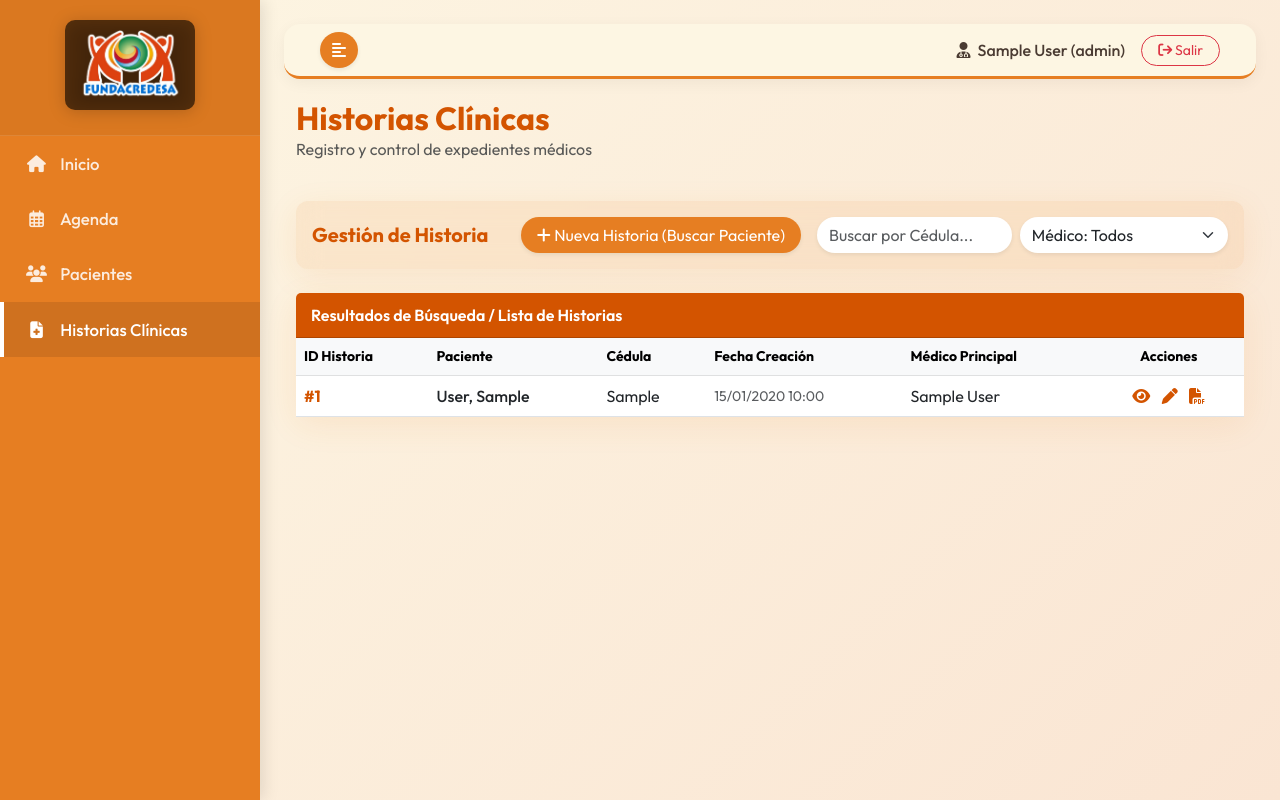
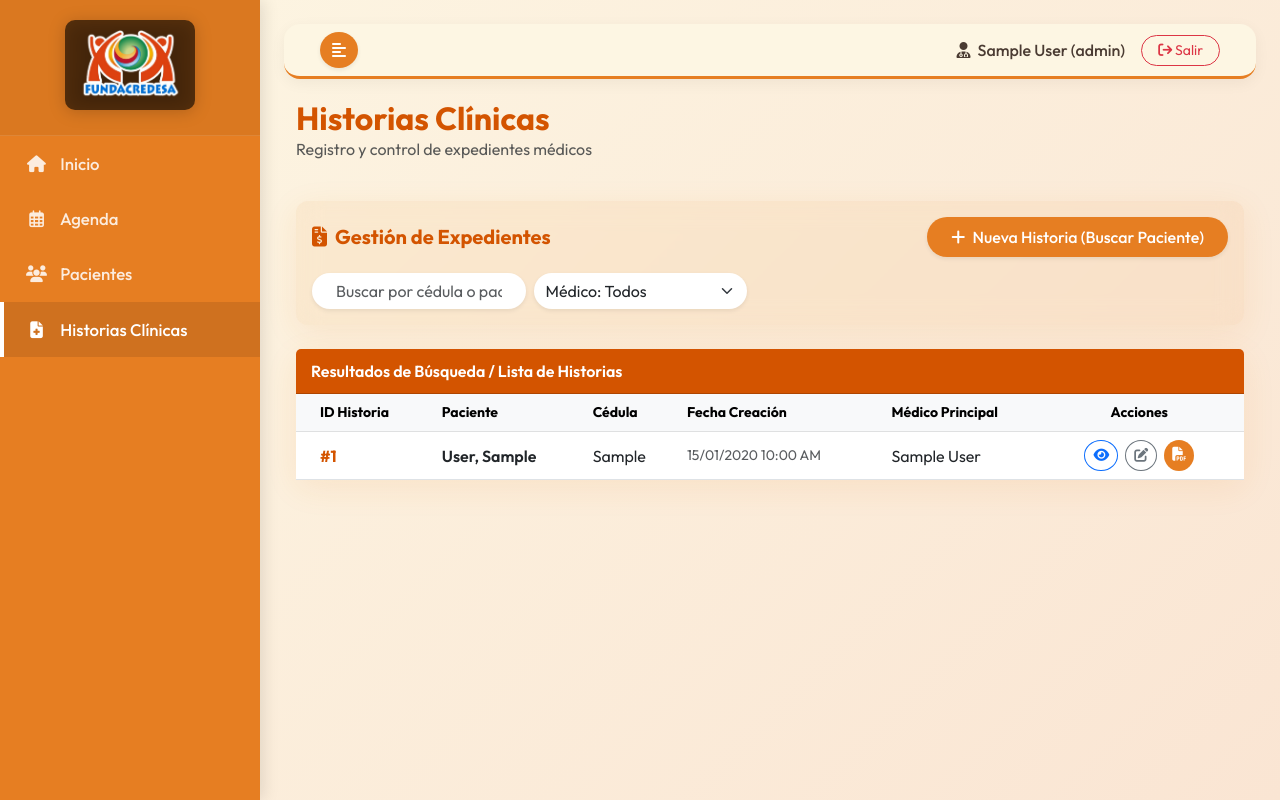
Before and after one commit to XorDu/citasmedicas_fundacredesa, a Flask app: page /historias/ in a window 1280 px wide. Run offline with Flask 3, Linux system fonts and the light colour scheme; a user stored in the database is signed in; tables that the repository leaves empty hold one stand-in row (values such as "Sample post"); some libraries are stand-ins or nearby versions.

Commit message:
Update frontend/templates/historias/list.html

```diff
--- a/frontend/templates/historias/list.html
+++ b/frontend/templates/historias/list.html
@@ -10,23 +10,22 @@
     </div>
 
     <!-- Barra de Filtros -->
-    <div class="card glass-card border-0 mb-4" style="background: rgba(230, 126, 34, 0.1);">
+    <div class="card glass-card border-0 mb-4" style="background: rgba(230, 126, 34, 0.08);">
         <div class="card-body p-3 d-flex align-items-center flex-wrap gap-3">
             <div class="flex-grow-1">
-                <h5 class="mb-0 text-primary-accent fw-bold">Gestión de Historia</h5>
+                <h5 class="mb-0 text-primary-accent fw-bold"><i class="fa-solid fa-file-invoice-dollar me-2"></i>Gestión de Expedientes</h5>
             </div>
             <div class="d-flex gap-2">
-                <!-- Para crear historia idealmente se selecciona el paciente primero en la vista de pacientes -->
-                <a href="{{ url_for('patients.index') }}" class="btn btn-primary-accent rounded-pill px-3 shadow-sm">
-                    <i class="fa-solid fa-plus"></i> Nueva Historia (Buscar Paciente)
+                <a href="{{ url_for('patients.index') }}" class="btn btn-primary-accent rounded-pill px-4 py-2 shadow-sm fw-medium">
+                    <i class="fa-solid fa-plus me-1"></i> Nueva Historia (Buscar Paciente)
                 </a>
             </div>
-            <div class="ms-auto d-flex gap-2">
-                <input type="text" class="form-control rounded-pill border-0 shadow-sm" placeholder="Buscar por Cédula...">
-                <select class="form-select border-0 shadow-sm rounded-pill">
-                    <option>Médico: Todos</option>
+            <div class="d-flex gap-2 flex-grow-1 flex-md-grow-0" style="max-width: 450px;">
+                <input type="text" id="historiaSearch" class="form-control rounded-pill border-0 shadow-sm px-4" placeholder="Buscar por cédula o paciente...">
+                <select id="doctorFilter" class="form-select border-0 shadow-sm rounded-pill">
+                    <option value="">Médico: Todos</option>
                     {% for m in medicos %}
-                    <option>{{ m.full_name }}</option>
+                    <option value="{{ m.full_name }}">{{ m.full_name }}</option>
                     {% endfor %}
                 </select>
             </div>
@@ -35,7 +34,7 @@
 
     <!-- Lista de Historias -->
     <div class="card glass-card border-0 mb-4">
-        <div class="card-header ui-block-header">
+        <div class="card-header ui-block-header bg-primary-accent text-white">
             Resultados de Búsqueda / Lista de Historias
         </div>
         <div class="card-body p-0">
@@ -43,26 +42,34 @@
                 <table class="table table-hover align-middle mb-0">
                     <thead class="table-light text-muted small">
                         <tr>
-                            <th>ID Historia</th>
+                            <th class="ps-4">ID Historia</th>
                             <th>Paciente</th>
                             <th>Cédula</th>
                             <th>Fecha Creación</th>
                             <th>Médico Principal</th>
-                            <th class="text-center">Acciones</th>
+                            <th class="text-center pe-4">Acciones</th>
                         </tr>
                     </thead>
-                    <tbody>
+                    <tbody id="historiasTableBody">
                         {% for h in historias %}
-                        <tr>
-                            <td class="fw-bold text-primary-accent">#{{ h.id }}</td>
-                            <td class="fw-medium">{{ h.patient.last_name }}, {{ h.patient.first_name }}</td>
+                        <tr class="historia-row" data-doctor="{{ h.doctor.full_name }}">
+                            <td class="fw-bold text-primary-accent ps-4">#{{ h.id }}</td>
+                            <td class="fw-semibold text-dark">{{ h.patient.last_name }}, {{ h.patient.first_name }}</td>
                             <td>{{ h.patient.cedula or 'N/A' }}</td>
-                            <td class="text-muted small">{{ h.created_at.strftime('%d/%m/%Y %H:%M') }}</td>
+                            <td class="text-muted small">{{ h.created_at.strftime('%d/%m/%Y %I:%M %p') }}</td>
                             <td>{{ h.doctor.full_name }}</td>
-                            <td class="text-center text-primary-accent">
-                                <a href="{{ url_for('historias.view', id=h.id) }}" class="text-primary-accent" title="Ver"><i class="fa-solid fa-eye mx-1"></i></a>
-                                <a href="{{ url_for('historias.edit', id=h.id) }}" class="text-primary-accent" title="Editar"><i class="fa-solid fa-pen mx-1"></i></a>
-                                <a href="{{ url_for('historias.generate_pdf', id=h.id) }}" class="text-primary-accent" title="Descargar PDF"><i class="fa-solid fa-file-pdf mx-1"></i></a>
+                            <td class="text-center pe-4">
+                                <div class="btn-group gap-2 justify-content-center">
+                                    <a href="{{ url_for('historias.view', id=h.id) }}" class="btn btn-sm btn-outline-primary rounded-circle" title="Ver Detalles">
+                                        <i class="fa-solid fa-eye"></i>
+                                    </a>
+                                    <a href="{{ url_for('historias.edit', id=h.id) }}" class="btn btn-sm btn-outline-secondary rounded-circle" title="Editar">
+                                        <i class="fa-solid fa-pen-to-square"></i>
+                                    </a>
+                                    <a href="{{ url_for('historias.generate_pdf', id=h.id) }}" class="btn btn-sm btn-primary-accent rounded-circle" title="Descargar PDF">
+                                        <i class="fa-solid fa-file-pdf"></i>
+                                    </a>
+                                </div>
                             </td>
                         </tr>
                         {% else %}
@@ -80,3 +87,35 @@
     </div>
 </div>
 {% endblock %}
+
+{% block extra_js %}
+<script>
+    document.addEventListener('DOMContentLoaded', function() {
+        const searchInput = document.getElementById('historiaSearch');
+        const doctorFilter = document.getElementById('doctorFilter');
+        const rows = document.querySelectorAll('.historia-row');
+
+        function filterTable() {
+            const query = searchInput.value.toLowerCase().trim();
+            const selectedDoctor = doctorFilter.value;
+
+            rows.forEach(row => {
+                const text = row.textContent.toLowerCase();
+                const doctor = row.getAttribute('data-doctor');
+
+                const matchesSearch = text.includes(query);
+                const matchesDoctor = !selectedDoctor || doctor === selectedDoctor;
+
+                if (matchesSearch && matchesDoctor) {
+                    row.style.display = '';
+                } else {
+                    row.style.display = 'none';
+                }
+            });
+        }
+
+        searchInput.addEventListener('input', filterTable);
+        doctorFilter.addEventListener('change', filterTable);
+    });
+</script>
+{% endblock %}
```
